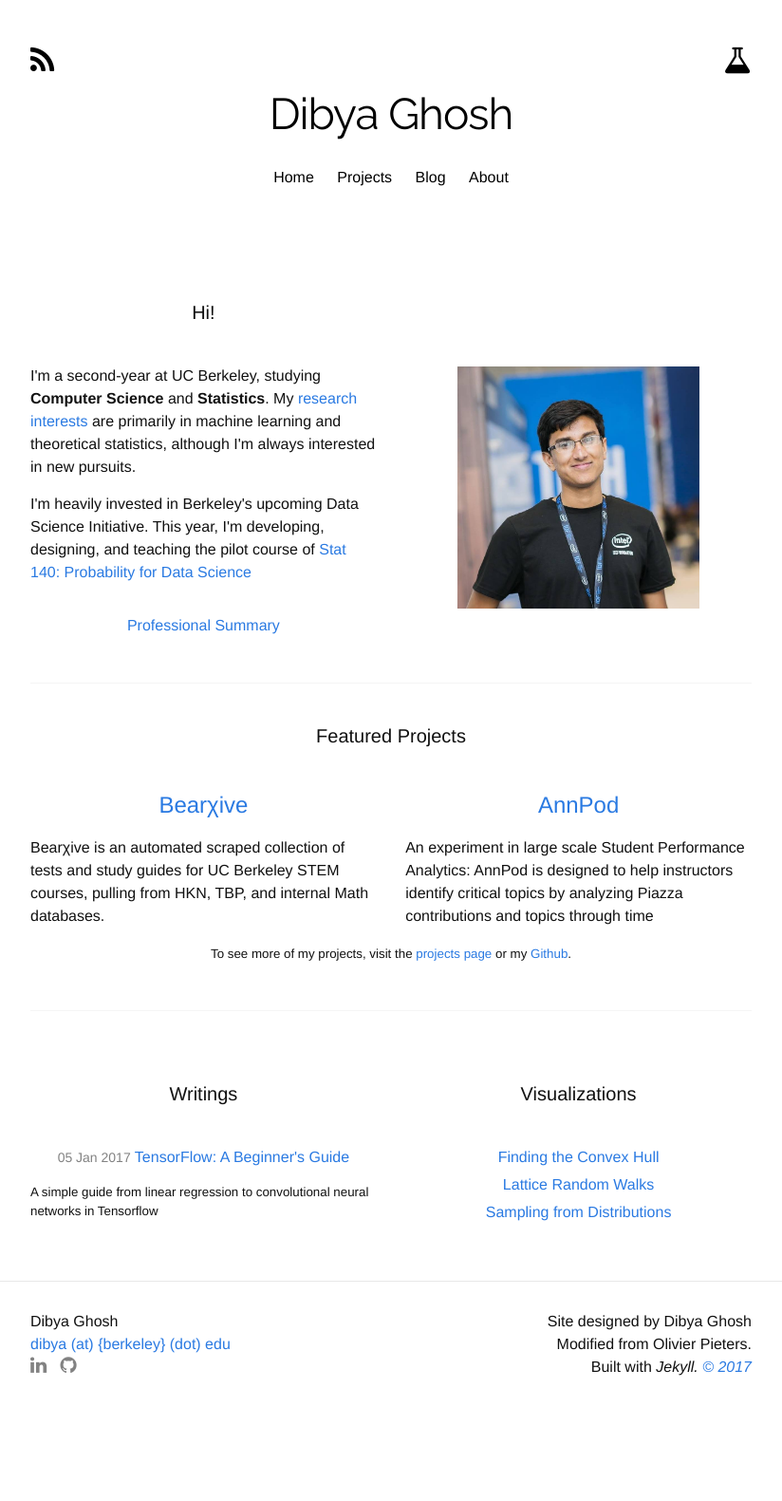
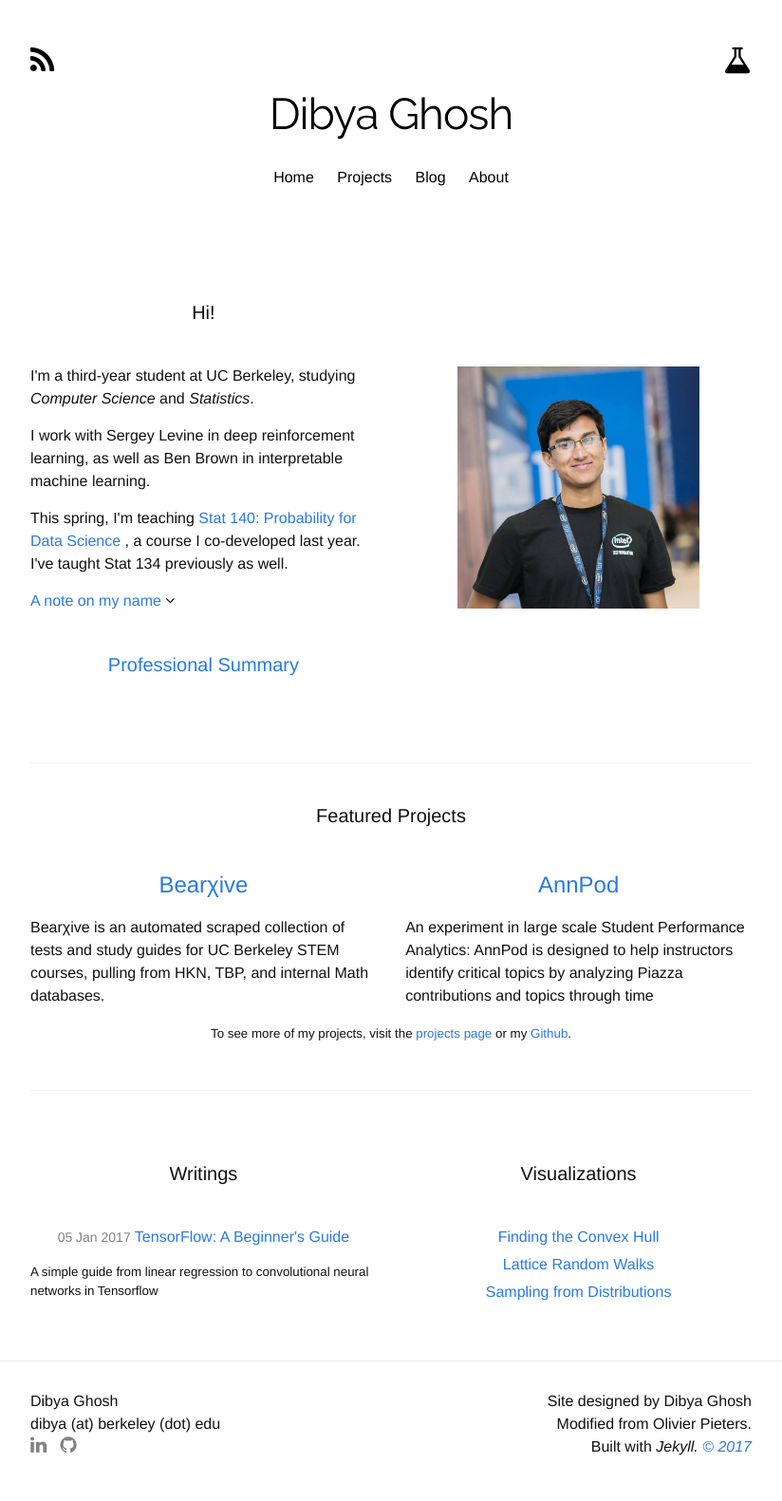
Before and after one commit to dibyaghosh/dibyaghosh.github.io, a Jekyll site: the page built from index.html, in a window 1280 px wide. Shown: the whole page at 95% size, without its empty margins (228-1052 px from the left). Built offline with Jekyll 4.4.1, drawn with Linux system fonts in a browser that asks for light colours; nearby versions of some CDN libraries; some web fonts are replaced; before the commit the page ends 1497 px from its top, so only the background shows below that.

Commit message:
Updated some things

```diff
--- a/_layouts/layout.html
+++ b/_layouts/layout.html
@@ -57,10 +57,10 @@
       <footer class="site-footer">
   <div class="container">
     <div class="row">
-      <div class="six columns">
+      <div class="force six columns">
         <ul class="contact-list">
           <li>Dibya Ghosh</li>
-          <li><a href="/about/#contact">dibya (at) {berkeley} (dot) edu</a></li>
+          <li>dibya (at) berkeley (dot) edu</li>
           <li class="social-links">
             <a href="https://www.linkedin.com/in/dibyaghosh" target="_blank">
                 <i class="fa fa-linkedin"></i>
@@ -71,7 +71,7 @@
           </li>
         </ul>
       </div>
-      <div class="six columns">
+      <div class="force six columns">
         <p class="site-description">
             Site designed by Dibya Ghosh<br/>
             Modified from Olivier Pieters. <br />
--- a/css/main.css
+++ b/css/main.css
@@ -488,6 +488,9 @@
   .container {
     width: 85%;
     padding: 0; } }
+
+.force.six.columns {
+width: 48%; }
 /* For devices larger than 550px */
 @media (min-width: 550px) {
   .container {
--- a/index.html
+++ b/index.html
@@ -10,14 +10,31 @@
     <div class="six columns">
       <h1 class="page-heading">Hi!</h1>
 
-<p> I'm a second-year at UC Berkeley, studying
-<b>Computer Science</b> and <b>Statistics</b>. My <a href="/research">research interests</a>
-are primarily in machine learning and theoretical statistics, although I'm always interested
-in new pursuits. </p>
-<p> I'm heavily invested in Berkeley's upcoming Data Science Initiative. This year, I'm developing, designing,
-  and teaching the pilot course of <a href="https://prob140.org"> Stat 140: Probability for Data Science </a></p>
+<p> I'm a third-year student at UC Berkeley, studying
+<i>Computer Science</i> and <i>Statistics</i>.</p>
 
-<center class="prof-summary"> <a class="post-link " href="/about">Professional Summary</a> </center>
+<p> I work with Sergey Levine in deep reinforcement learning, as well as Ben Brown in interpretable machine learning.</p>
+<p> This spring, I'm teaching <a href="http://prob140.org"> Stat 140: Probability for Data Science </a>, a course I co-developed last year. I've taught Stat 134 previously as well.
+
+<script>
+function myFunction() {
+    var x = document.getElementById("myName");
+    console.log('Toggling');
+    if (x.style.display === "none") {
+        x.style.display = "block";
+    } else {
+        x.style.display = "none";
+    }
+}
+</script>
+<p> <span onclick="myFunction()"> <a> A note on my name </a><i class="fa fa-angle-down" aria-hidden="true"></i></span></p>
+<div id='myName' style="display: none">
+<p > My first name is Dibya, pronounced `Dibbo` or `Dih-bo`; please don't spell it that way though. </p>
+
+  <p> I've had my share of creative pronounciations and spellings before:  Dybia, Deebo, Divya, Daybi,...</p>
+</div>
+
+<center class="prof-summary"> <h1 class="page-heading"><a class="post-link " href="/about">Professional Summary</a> </h1></center>
 
 
     </div>
```
Also changed, not shown: about.html (+19 -1 lines).
